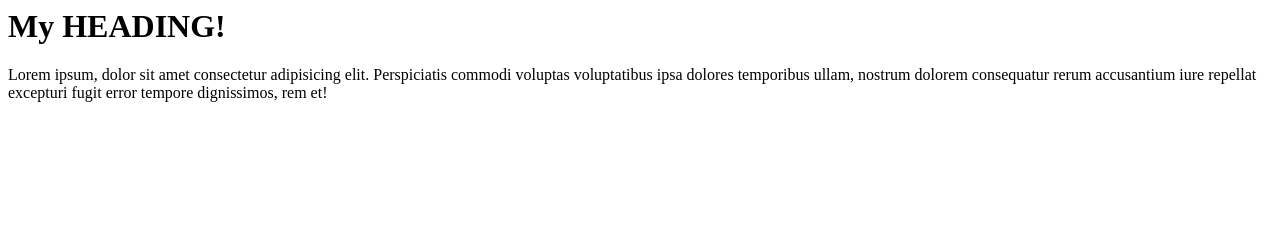
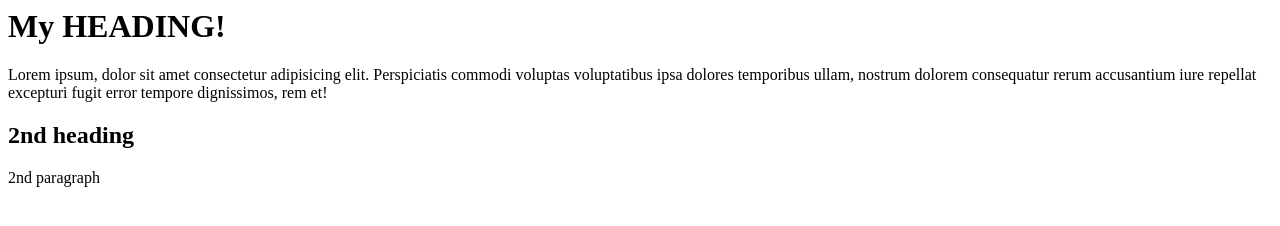
Before and after one commit to SanamWebDeveloper/my-first-web, a plain HTML site: page index.html in a window 1280 px wide. Drawn offline with Linux system fonts and the light colour scheme.

Commit message:
2nd update!

```diff
--- a/index.html
+++ b/index.html
@@ -1,3 +1,6 @@
 <h1>My HEADING!</h1>
 
 <p>Lorem ipsum, dolor sit amet consectetur adipisicing elit. Perspiciatis commodi voluptas voluptatibus ipsa dolores temporibus ullam, nostrum dolorem consequatur rerum accusantium iure repellat excepturi fugit error tempore dignissimos, rem et!</p>
+
+<h2>2nd heading</h2>
+<p>2nd paragraph</p>
```
